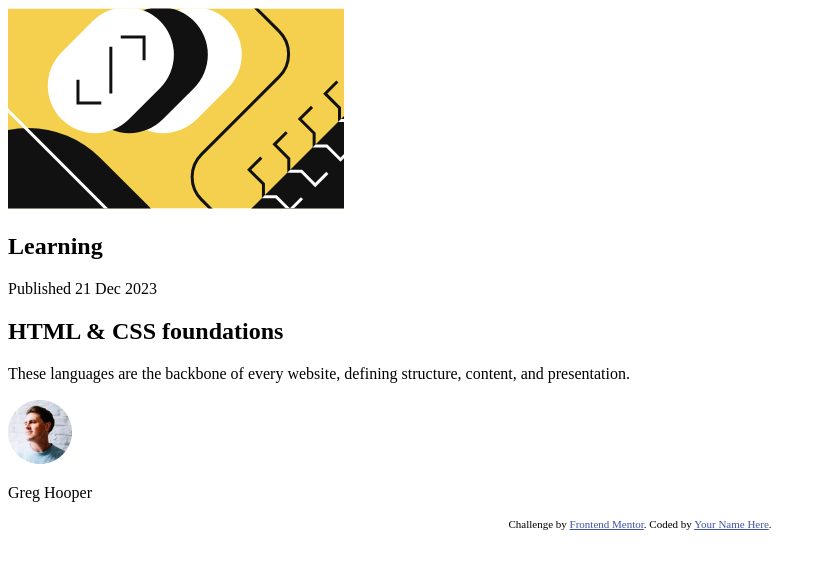
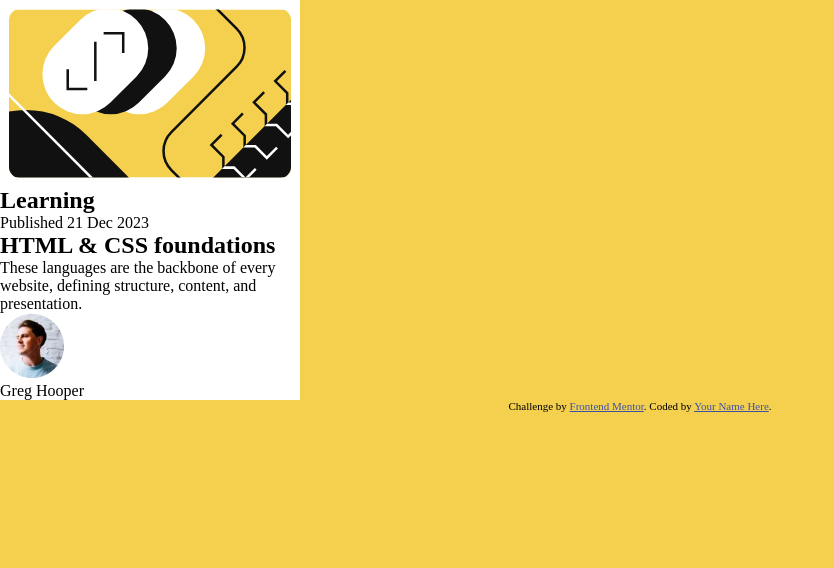
Before and after one commit to kmdcodes/blog-preview-card-main, a plain HTML site: page index.html in a window 1280 px wide. Shown: the whole page, without its empty margins (0-834 px from the left). Drawn offline with Linux system fonts and the light colour scheme.

Commit message:
Added the style.css file and edited the html head

```diff
--- /dev/null
+++ b/css/style.css
@@ -0,0 +1,29 @@
+:root{
+    --secondary-color: hsl(0,0%, 100%);
+    --primary-color: hsl(47, 88%, 63%);
+    --gray-1: hsl(0, 0%, 42%);
+    --gray-2: hsl(0, 0%, 7%);
+}
+
+*{
+    box-sizing: border-box;
+    padding : 0;
+    margin : 0;
+}
+
+body{
+    background-color: var(--primary-color);
+}
+
+.card{
+    display:flex;
+    flex-direction: column;
+    background-color: var(--secondary-color);
+    width: 300px;
+}
+
+.card > img{
+    width : 100%;
+    padding: 3%;
+    border-radius:1.25rem;
+}
--- a/index.html
+++ b/index.html
@@ -5,7 +5,10 @@
   <meta name="viewport" content="width=device-width, initial-scale=1.0"> <!-- displays site properly based on user's device -->
 
   <link rel="icon" type="image/png" sizes="32x32" href="./assets/images/favicon-32x32.png">
-
+  <link rel="preconnect" href="https://fonts.googleapis.com">
+<link rel="preconnect" href="https://fonts.gstatic.com" crossorigin>
+<link href="https://fonts.googleapis.com/css2?family=Figtree:ital,wght@0,300..900;1,300..900&display=swap" rel="stylesheet">
+  <link rel="stylesheet" href="css/style.css">
   <title>Frontend Mentor | Blog preview card</title>
 
   <!-- Feel free to remove these styles or customise in your own stylesheet 👍 -->
```
